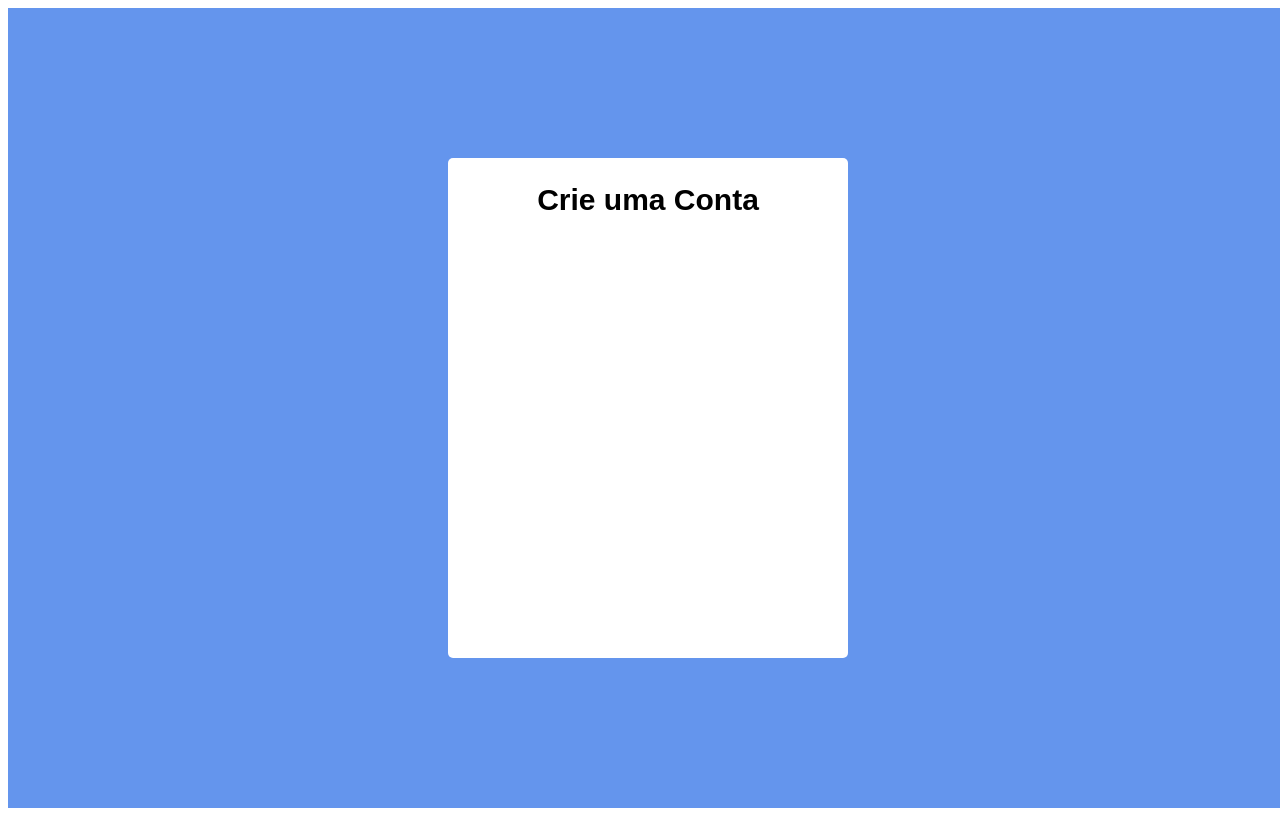
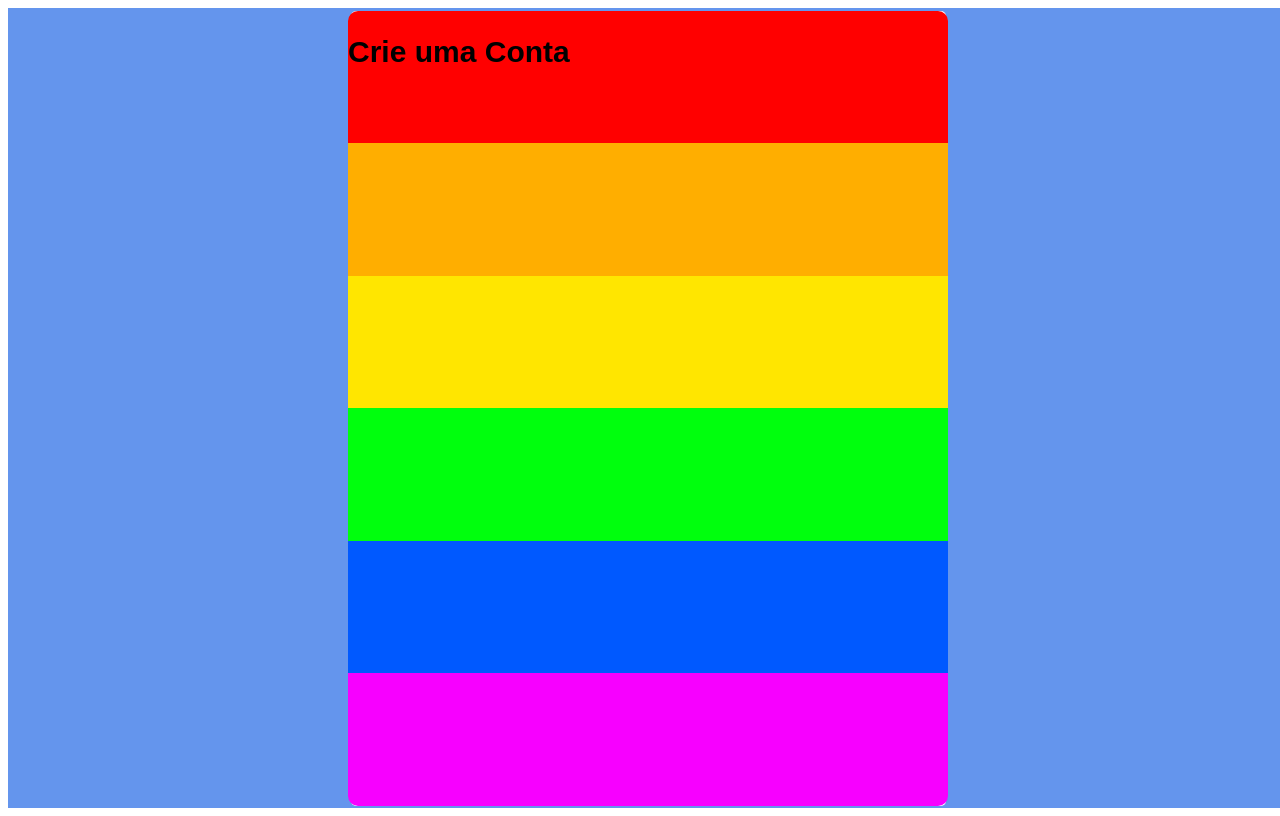
Before and after one commit to LuisFortunato16/dw4, a plain HTML site: page index.html in a window 1280 px wide. Drawn offline with Linux system fonts and the light colour scheme.

Commit message:
Update style.css

```diff
--- a/style.css
+++ b/style.css
@@ -9,8 +9,8 @@
 }
 
 #container2{
-    height: 500px;
-    width: 400px;
+    height: 795px;
+    width: 595px;
     background-color: white;
     border-top-left-radius: 5px;
     border-top-right-radius: 5px;
@@ -18,31 +18,48 @@
     border-bottom-right-radius: 5px;
     font-size: 20px;
     display: flex;
-    justify-content: center;
+    align-items: center;
+    flex-direction: column;
     font-family: 'Poppins', sans-serif;
 
 }
 
 #box1{
-
+    height: 800px;
+    width: 600px;
+    background-color: rgb(255, 0, 0);
+    border-top-left-radius: 10px;
+    border-top-right-radius: 10px;
 }
 
 #box2{
-
+    height: 800px;
+    width: 600px;
+    background-color: rgb(255, 174, 0);
 }
 
 #box3{
-
+    height: 800px;
+    width: 600px;
+    background-color: rgb(255, 230, 0);
 }
 
 #box4{
-
+    height: 800px;
+    width: 600px;
+    background-color: rgb(0, 255, 13);
 }
 
 #box5{
-
+    height: 800px;
+    width: 600px;
+    background-color: rgb(0, 89, 255);
 }
 
 #box6{
-
+    height: 800px;
+    width: 600px;
+    background-color: rgb(247, 0, 255);
+    border-bottom-left-radius: 10px;
+    border-bottom-right-radius: 10px;
 }
```
